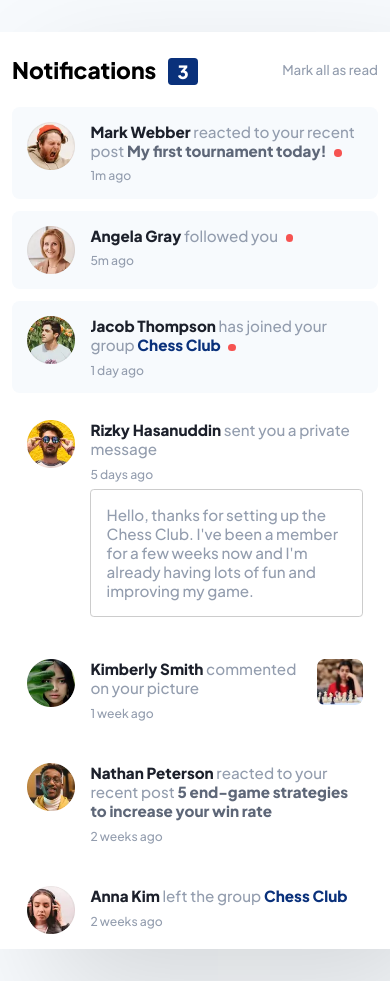
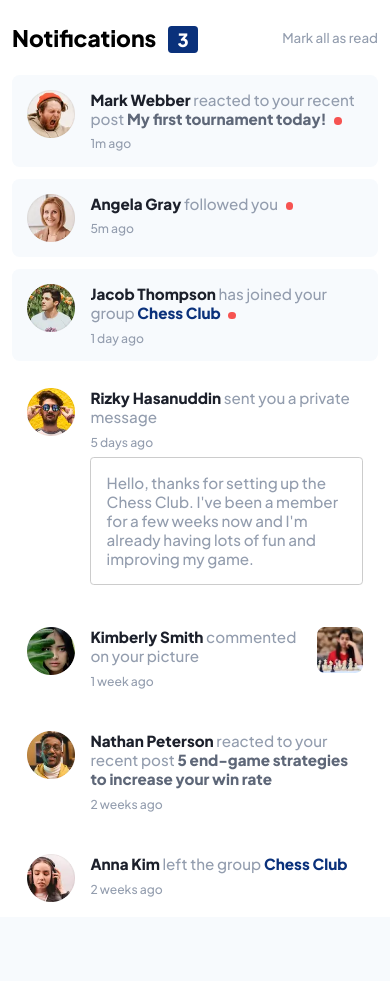
Before and after one commit to doganfurkan/fmentor-notifications, a React (Create React App) app: page / in a window 390 px wide. After the commit the page ends 917 px from the top, so only its background shows below. Built offline with nearby package versions, Linux system fonts and the light colour scheme; the HTML template or start-up script is replaced by a standard one.

Commit message:
fixed the padding on mobile

```diff
--- a/src/index.css
+++ b/src/index.css
@@ -25,3 +25,9 @@ body {
   height:100%;
   padding:2rem 0;
 }
+
+@media screen and (max-width:700px) {
+  #root{
+    padding:0;
+  }
+}
```
